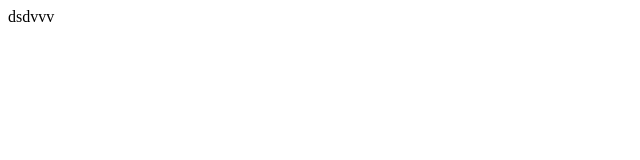
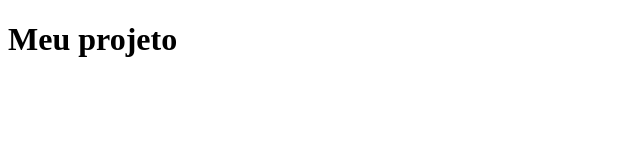
Before and after one commit to igorSanthus/git-teste, a plain HTML site: page index.html in a window 1280 px wide. Shown: the whole page, without its empty margins (0-640 px from the left). Drawn offline with Linux system fonts and the light colour scheme.

Commit message:
Adicionei uma tag h1

```diff
--- a/index.html
+++ b/index.html
@@ -4,6 +4,6 @@
 	<title>GIT</title>
 </head>
 <body>
-dsdvvv
+<h1>Meu projeto</h1>
 </body>
 </html>
```
